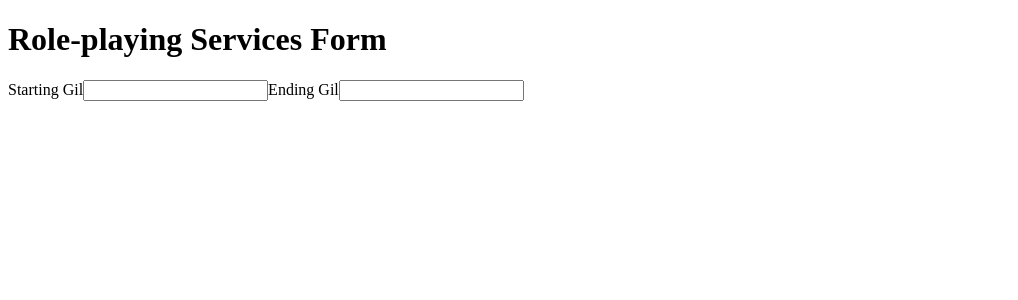
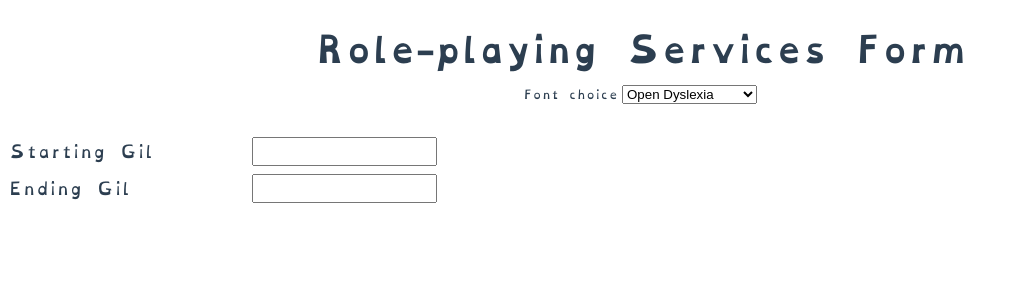
Before and after one commit to WhichWitchWife/rp-services-calculator, a JavaScript app: page / in a window 1280 px wide. Shown: the top 300 px of the page, without its empty margins (0-1018 px from the left). Built offline with nearby package versions, Linux system fonts and the light colour scheme.

Commit message:
add way to change font

```diff
--- a/index.html
+++ b/index.html
@@ -7,7 +7,7 @@
     <title>Vite App</title>
   </head>
   <body>
-    <div id="app"></div>
+    <div id="app" class="app"></div>
     <script type="module" src="/src/index.ts"></script>
   </body>
 </html>
--- a/src/App.vue
+++ b/src/App.vue
@@ -1,6 +1,15 @@
+<script setup>
+import { ref } from "vue";
+import Font from "@/Font.vue";
+import "./style.css";
+
+const font = ref("open-dyslexia");
+</script>
+
 <template>
-  <h1 class="header">Role-playing Services Form</h1>
-  <div class="input-form">
+  <div class="app-wrapper" :class="font">
+    <h1 class="header">Role-playing Services Form</h1>
+    <Font v-model="font" />
     <div class="input-grid">
       <label for="starting_amount">Starting Gil</label>
       <input id="starting_amount" type="number" min="1" step="1" />
--- /dev/null
+++ b/src/Font.vue
@@ -0,0 +1,14 @@
+<script setup>
+const font = defineModel();
+</script>
+
+<template>
+  <div class="font-selector">
+    <label for="font">Font choice</label>
+    <select name="font" v-model="font">
+      <option value="open-dyslexia">Open Dyslexia</option>
+      <option value="times-new-roman">Times New Roman</option>
+      <option value="aevnir">Aevnir</option>
+    </select>
+  </div>
+</template>
--- a/src/style.css
+++ b/src/style.css
@@ -13,17 +13,41 @@
 
 .header {
   color: #2c3e50;
-  font-family: "OpenDyslexic", "Times New Roman", serif;
   -moz-osx-font-smoothing: grayscale;
   -webkit-font-smoothing: antialiased;
+  margin-bottom: 0.25rem;
 }
 
-.input-form {
-  align-items: flex-start;
-  display: flex;
-  flex-direction: column;
-  justify-content: space-between;
-  margin-top: 2rem;
+.open-dyslexia {
+  font-family: OpenDyslexic, sans-serif;
+
+  .input-grid {
+    width: 30rem;
+  }
+}
+
+.times-new-roman {
+  font-family: "Times New Roman", serif;
+
+  .input-grid {
+    width: 20rem;
+  }
+}
+
+.aevnir {
+  font-family: Aevnir, Helvetica, sans-serif;
+
+  .input-grid {
+    width: 20rem;
+  }
+}
+
+.font-selector {
+  font-size: 0.7rem;
+
+  label {
+    margin-right: 0.25rem;
+  }
 }
 
 .input-grid {
@@ -31,4 +55,5 @@
   gap: 0.5rem;
   grid-template-columns: 1fr 1fr;
   justify-items: start;
+  margin-top: 2rem;
 }
```
